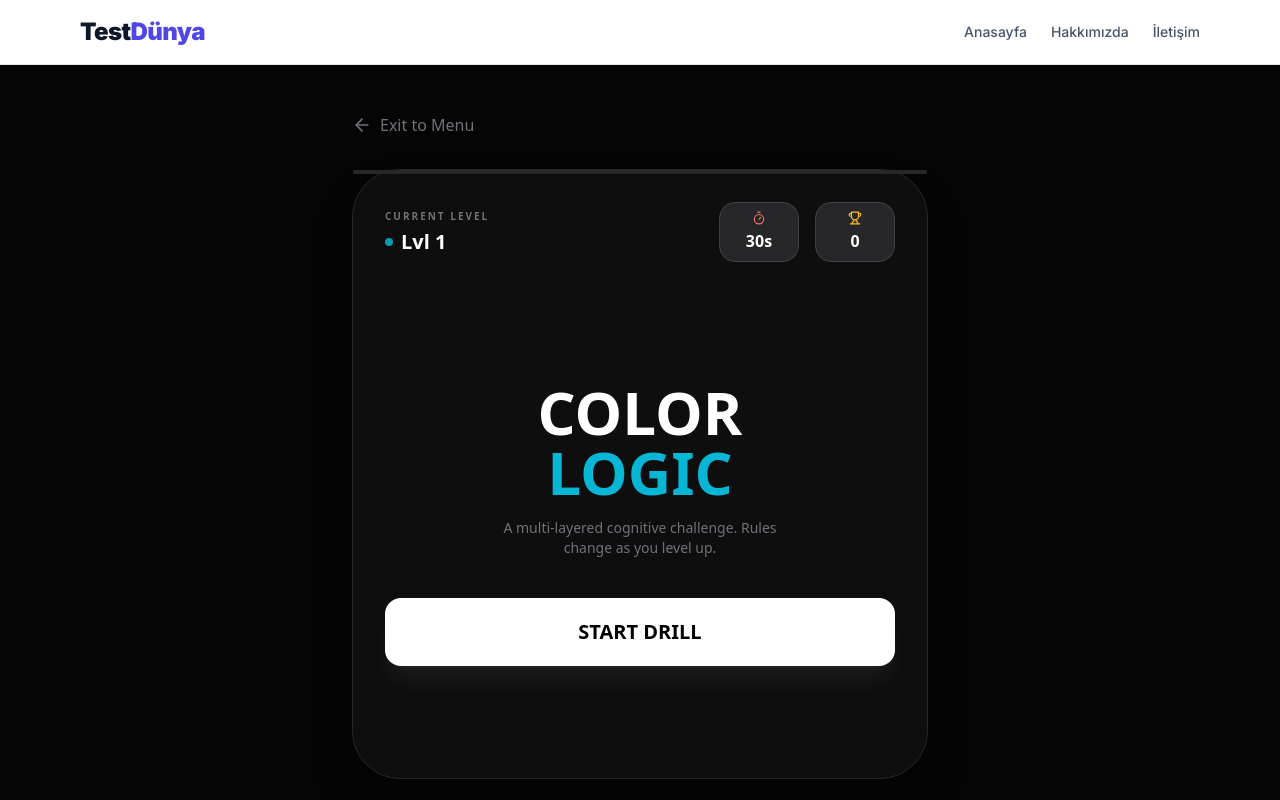
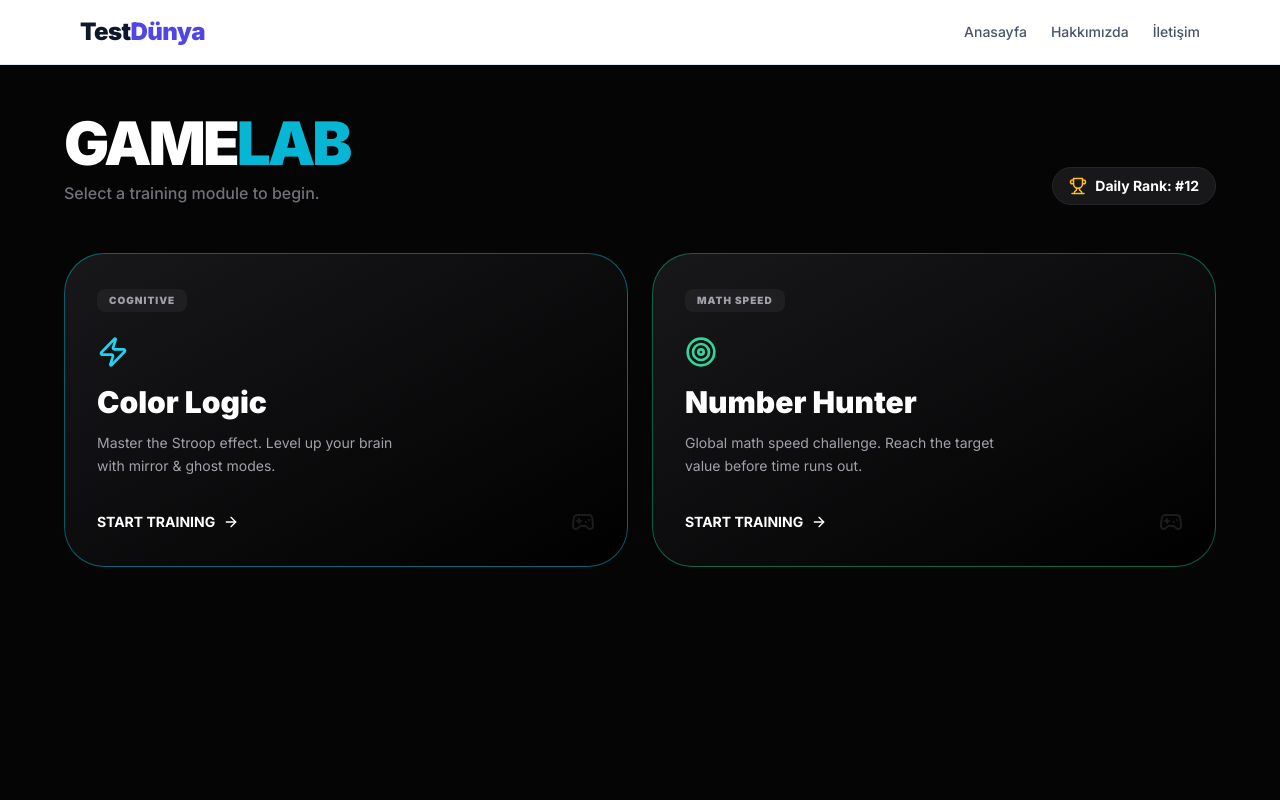
Before and after one commit to kuarkcoin/testdunya, a Next.js app: page /dashboard in a window 1280 px wide. Shown: the top 800 px of the page. Built offline with nearby package versions, Linux system fonts and the light colour scheme.

Commit message:
Update page.tsx

```diff
--- a/app/dashboard/page.tsx
+++ b/app/dashboard/page.tsx
@@ -1,227 +1,77 @@
 'use client';
 
-import React, { useState, useEffect, useCallback } from 'react';
-import { motion, AnimatePresence } from 'framer-motion';
-import { Timer, Trophy, ArrowLeft, RefreshCw, Star, AlertCircle } from 'lucide-react';
+import React from 'react';
 import Link from 'next/link';
+import { Gamepad2, Zap, Target, ArrowRight, Trophy } from 'lucide-react';
 
-const COLORS = [
-  { name: 'RED', value: '#ef4444' },
-  { name: 'BLUE', value: '#3b82f6' },
-  { name: 'GREEN', value: '#22c55e' },
-  { name: 'YELLOW', value: '#eab308' },
-  { name: 'PURPLE', value: '#a855f7' },
-  { name: 'WHITE', value: '#ffffff' },
-];
-
-const MODES = ['COLOR', 'MEANING'];
-
-export default function ColorLogicPage() {
-  const [score, setScore] = useState(0);
-  const [level, setLevel] = useState(1);
-  const [timeLeft, setTimeLeft] = useState(30);
-  const [gameState, setGameState] = useState<'idle' | 'playing' | 'gameover'>('idle');
-  const [showLevelUp, setShowLevelUp] = useState(false);
-
-  const [currentTask, setCurrentTask] = useState({
-    text: '',
-    textColor: '',
-    mode: '',
-    correctAnswer: '',
-    isFlipped: false,
-    isGhost: false
-  });
-
-  const generateTask = useCallback((currentLevel: number) => {
-    const textObj = COLORS[Math.floor(Math.random() * COLORS.length)];
-    const colorObj = COLORS[Math.floor(Math.random() * COLORS.length)];
-    const mode = MODES[Math.floor(Math.random() * MODES.length)];
-
-    // Katmanlı Zorluk Mantığı
-    setCurrentTask({
-      text: textObj.name,
-      textColor: colorObj.value,
-      mode: mode,
-      correctAnswer: mode === 'MEANING' ? textObj.value : colorObj.value,
-      isFlipped: currentLevel >= 4 && Math.random() > 0.5, // Level 4+ Ters dönme ihtimali
-      isGhost: currentLevel >= 7 && Math.random() > 0.6   // Level 7+ Kaybolma ihtimali
-    });
-  }, []);
-
-  const startGame = () => {
-    setScore(0);
-    setLevel(1);
-    setTimeLeft(30);
-    setGameState('playing');
-    generateTask(1);
-  };
-
-  const handleAnswer = (colorValue: string) => {
-    if (colorValue === currentTask.correctAnswer) {
-      const newScore = score + 10;
-      setScore(newScore);
-
-      // Her 50 puanda (5 doğru) Level Atla
-      if (newScore > 0 && newScore % 50 === 0) {
-        const nextLevel = level + 1;
-        setLevel(nextLevel);
-        setShowLevelUp(true);
-        setTimeLeft(prev => prev + 10); // Level bonus süresi
-        setTimeout(() => setShowLevelUp(false), 1500);
-      }
-
-      generateTask(level);
-    } else {
-      setTimeLeft(t => Math.max(0, t - 4)); // Yanlışta daha ağır ceza
-      generateTask(level);
+export default function DashboardPage() {
+  const games = [
+    {
+      id: 'color-logic',
+      title: 'Color Logic',
+      desc: 'Master the Stroop effect. Level up your brain with mirror & ghost modes.',
+      icon: <Zap className="w-8 h-8 text-cyan-400" />,
+      color: 'from-zinc-900 to-black',
+      border: 'border-cyan-500/50',
+      badge: 'Cognitive'
+    },
+    {
+      id: 'number-hunter',
+      title: 'Number Hunter',
+      desc: 'Global math speed challenge. Reach the target value before time runs out.',
+      icon: <Target className="w-8 h-8 text-emerald-400" />,
+      color: 'from-zinc-900 to-black',
+      border: 'border-emerald-500/50',
+      badge: 'Math Speed'
     }
-  };
-
-  useEffect(() => {
-    if (gameState === 'playing' && timeLeft > 0) {
-      const timer = setInterval(() => setTimeLeft(t => t - 1), 1000);
-      return () => clearInterval(timer);
-    } else if (timeLeft === 0 && gameState === 'playing') {
-      setGameState('gameover');
-    }
-  }, [gameState, timeLeft]);
+  ];
 
   return (
-    <main className="min-h-screen bg-[#050505] text-white py-12 px-4 font-sans overflow-hidden">
-      <div className="max-w-xl mx-auto">
-        <Link href="/" className="inline-flex items-center gap-2 text-zinc-500 hover:text-white mb-8 transition-colors">
-          <ArrowLeft size={20} /> Exit to Menu
-        </Link>
+    <main className="min-h-screen bg-[#050505] text-white p-6 md:p-12">
+      <div className="max-w-6xl mx-auto">
+        {/* Header */}
+        <header className="mb-12 flex justify-between items-end">
+          <div>
+            <h1 className="text-4xl md:text-6xl font-black tracking-tighter mb-2">
+              GAME<span className="text-cyan-500">LAB</span>
+            </h1>
+            <p className="text-zinc-500 font-medium">Select a training module to begin.</p>
+          </div>
+          <div className="hidden md:flex items-center gap-2 bg-zinc-900 px-4 py-2 rounded-full border border-zinc-800">
+            <Trophy size={18} className="text-amber-400" />
+            <span className="text-sm font-bold">Daily Rank: #12</span>
+          </div>
+        </header>
 
-        <div className="bg-zinc-900/50 border border-zinc-800 rounded-[3rem] p-8 shadow-2xl relative">
+        {/* Game Grid */}
+        <div className="grid grid-cols-1 md:grid-cols-2 gap-6">
+          {games.map((game) => (
+            <Link
+              key={game.id}
+              href={`/${game.id}`}
+              className={`group relative overflow-hidden rounded-[2.5rem] bg-gradient-to-br ${game.color} p-8 border ${game.border} transition-all hover:scale-[1.02] hover:shadow-2xl hover:shadow-cyan-500/10`}
+            >
+              <div className="relative z-10 flex flex-col justify-between h-full">
+                <div>
+                  <div className="mb-6 inline-flex items-center gap-2 rounded-lg bg-white/5 px-3 py-1 text-[10px] font-black uppercase tracking-widest text-zinc-400 backdrop-blur-sm">
+                    {game.badge}
+                  </div>
+                  <div className="mb-4">{game.icon}</div>
+                  <h3 className="text-3xl font-black mb-3">{game.title}</h3>
+                  <p className="text-zinc-400 text-sm leading-relaxed max-w-xs">
+                    {game.desc}
+                  </p>
+                </div>
 
-          {/* Progress Bar */}
-          <div className="absolute top-0 left-0 w-full h-1 bg-zinc-800">
-            <motion.div
-              className="h-full bg-cyan-500"
-              initial={{ width: 0 }}
-              animate={{ width: `${(score % 50) * 2}%` }}
-            />
-          </div>
-
-          {/* Level Pop-up */}
-          <AnimatePresence>
-            {showLevelUp && (
-              <motion.div
-                initial={{ scale: 0, opacity: 0 }}
-                animate={{ scale: 1, opacity: 1 }}
-                exit={{ scale: 1.5, opacity: 0 }}
-                className="absolute inset-0 z-50 flex flex-col items-center justify-center bg-cyan-500/10 backdrop-blur-md rounded-[3rem]"
-              >
-                <Star className="text-cyan-400 w-20 h-20 mb-4 fill-cyan-400" />
-                <h2 className="text-4xl font-black text-cyan-400">LEVEL {level}</h2>
-                <p className="text-white font-bold uppercase tracking-widest mt-2">Challenge Increased!</p>
-              </motion.div>
-            )}
-          </AnimatePresence>
-
-          {/* HUD */}
-          <div className="flex justify-between items-center mb-10">
-            <div className="space-y-1">
-              <p className="text-[10px] font-black text-zinc-500 uppercase tracking-[0.2em]">Current Level</p>
-              <div className="flex items-center gap-2">
-                <div className="w-2 h-2 rounded-full bg-cyan-500 animate-pulse" />
-                <span className="text-xl font-black">Lvl {level}</span>
-              </div>
-            </div>
-            <div className="flex gap-4">
-              <div className="bg-zinc-800 px-4 py-2 rounded-2xl border border-zinc-700 text-center min-w-[80px]">
-                <Timer size={14} className="mx-auto mb-1 text-red-400" />
-                <span className="font-black">{timeLeft}s</span>
-              </div>
-              <div className="bg-zinc-800 px-4 py-2 rounded-2xl border border-zinc-700 text-center min-w-[80px]">
-                <Trophy size={14} className="mx-auto mb-1 text-amber-400" />
-                <span className="font-black">{score}</span>
-              </div>
-            </div>
-          </div>
-
-          {gameState === 'playing' && (
-            <div className="space-y-12 min-h-[400px] flex flex-col justify-center">
-              <div className="text-center space-y-8">
-                <motion.div
-                  key={currentTask.mode}
-                  className="inline-flex items-center gap-2 px-4 py-1 rounded-full bg-white/5 border border-white/10 text-[10px] font-black tracking-[0.3em] text-zinc-400 uppercase"
-                >
-                  {currentTask.isGhost && <AlertCircle size={12} className="text-purple-400" />}
-                  {currentTask.mode === 'MEANING' ? 'Identify the Word' : 'Identify the Color'}
-                </motion.div>
-
-                <div className="relative h-32 flex items-center justify-center">
-                  <AnimatePresence mode="wait">
-                    <motion.h2
-                      key={`${currentTask.text}-${currentTask.textColor}`}
-                      initial={{ y: 20, opacity: 0, scale: 0.8 }}
-                      animate={{
-                        y: 0,
-                        opacity: 1,
-                        scale: 1,
-                        rotate: currentTask.isFlipped ? 180 : 0
-                      }}
-                      exit={{ y: -20, opacity: 0, scale: 1.2 }}
-                      transition={{
-                        type: "spring",
-                        stiffness: 260,
-                        damping: 20,
-                        opacity: { duration: currentTask.isGhost ? 0.8 : 0.2 }
-                      }}
-                      className="text-7xl font-black tracking-tighter"
-                      style={{ color: currentTask.textColor }}
-                    >
-                      {currentTask.text}
-                    </motion.h2>
-                  </AnimatePresence>
+                <div className="mt-8 flex items-center justify-between">
+                  <div className="flex items-center gap-2 text-sm font-bold group-hover:text-cyan-400 transition-colors">
+                    START TRAINING <ArrowRight size={16} />
+                  </div>
+                  <Gamepad2 className="opacity-10 group-hover:opacity-100 transition-opacity" />
                 </div>
               </div>
-
-              <div className="grid grid-cols-3 gap-4 relative z-10">
-                {COLORS.map((color, idx) => (
-                  <motion.button
-                    key={color.value}
-                    whileHover={{ scale: 1.05, backgroundColor: 'rgba(255,255,255,0.05)' }}
-                    whileTap={{ scale: 0.95 }}
-                    onClick={() => handleAnswer(color.value)}
-                    className="h-20 rounded-2xl border border-zinc-800 bg-zinc-900 transition-colors flex items-center justify-center group"
-                  >
-                    <div className="w-8 h-8 rounded-full shadow-lg group-hover:shadow-white/10 transition-transform group-hover:scale-110" style={{ backgroundColor: color.value }} />
-                  </motion.button>
-                ))}
-              </div>
-            </div>
-          )}
-
-          {/* Idle and Gameover states same as before but styled for global version */}
-          {gameState === 'idle' && (
-            <div className="text-center py-20">
-              <h1 className="text-6xl font-black mb-4">COLOR<br/><span className="text-cyan-500 font-outline-2">LOGIC</span></h1>
-              <p className="text-zinc-500 mb-10 max-w-xs mx-auto text-sm">A multi-layered cognitive challenge. Rules change as you level up.</p>
-              <button onClick={startGame} className="w-full bg-white text-black font-black py-5 rounded-2xl text-xl hover:bg-cyan-400 transition-all shadow-xl shadow-white/5">START DRILL</button>
-            </div>
-          )}
-
-          {gameState === 'gameover' && (
-             <div className="text-center py-10">
-                <h2 className="text-5xl font-black mb-6">TERMINATED</h2>
-                <div className="grid grid-cols-2 gap-4 mb-8">
-                  <div className="bg-zinc-800/50 p-6 rounded-3xl">
-                    <p className="text-[10px] font-bold text-zinc-500 uppercase tracking-widest mb-1">Score</p>
-                    <p className="text-4xl font-black text-cyan-500">{score}</p>
-                  </div>
-                  <div className="bg-zinc-800/50 p-6 rounded-3xl">
-                    <p className="text-[10px] font-bold text-zinc-500 uppercase tracking-widest mb-1">Max Level</p>
-                    <p className="text-4xl font-black">{level}</p>
-                  </div>
-                </div>
-                <button onClick={startGame} className="w-full bg-cyan-500 text-black font-black py-5 rounded-2xl text-xl flex items-center justify-center gap-2">
-                  <RefreshCw size={20} /> REBOOT DRILL
-                </button>
-             </div>
-          )}
+            </Link>
+          ))}
         </div>
       </div>
     </main>
```
